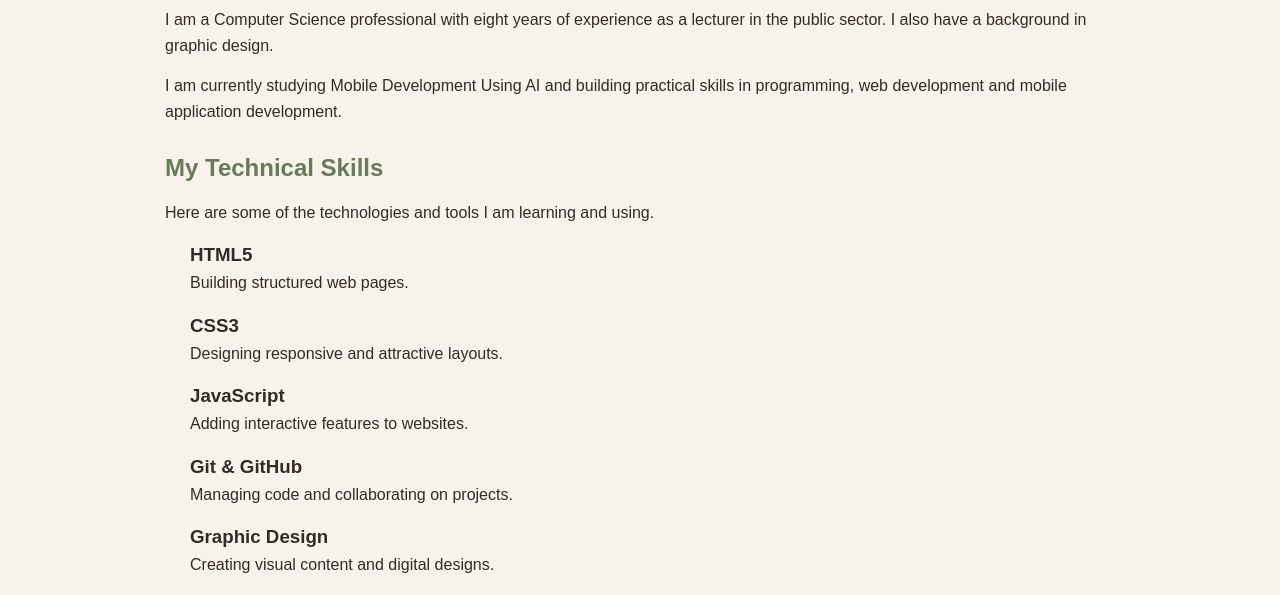
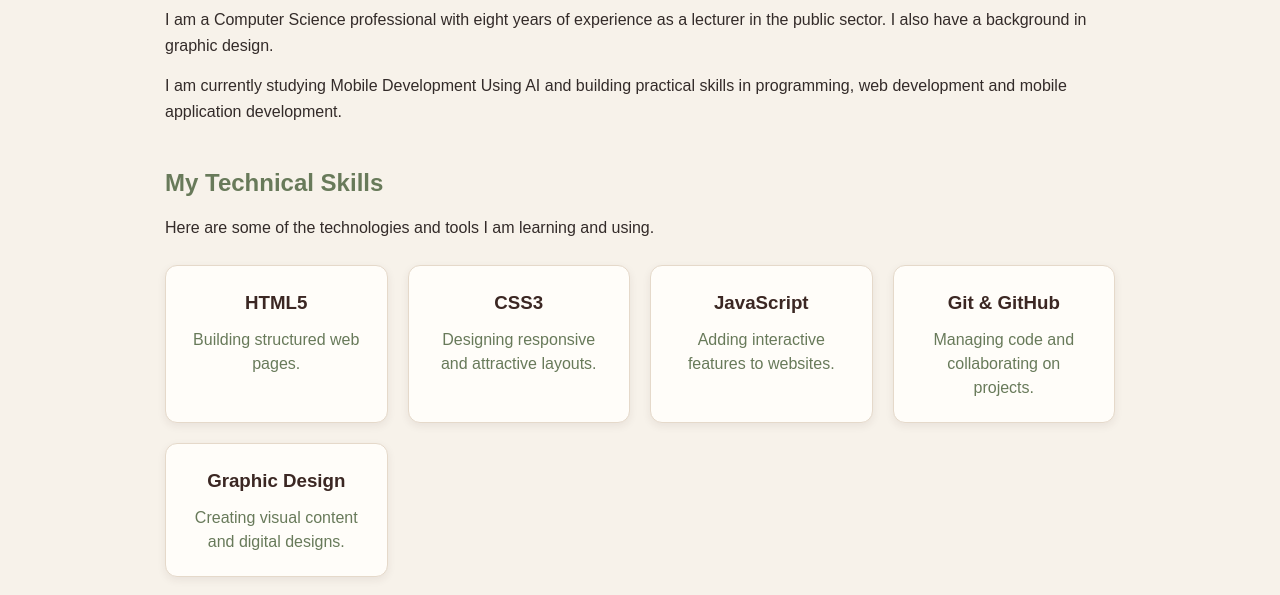
Before and after one commit to Ambreen189/VCC_2, a plain HTML site: page about.html in a window 1280 px wide. Shown: the part 205-800 px from the top of the page. Drawn offline with Linux system fonts and the light colour scheme.

Commit message:
Style interactive skills cards with hover effects

```diff
--- a/app.css
+++ b/app.css
@@ -244,3 +244,55 @@ footer {
     border-bottom: 2px solid #c89452;
     padding-bottom: 5px;
 }
+
+/* Interactive Skills Section */
+.skills-section {
+    margin-top: 40px;
+}
+
+.skills-section>p {
+    line-height: 1.6;
+    margin-bottom: 25px;
+}
+
+/* Skills Grid */
+.skills-list {
+    display: grid;
+    grid-template-columns: repeat(auto-fit, minmax(180px, 1fr));
+    gap: 20px;
+    padding: 0;
+    list-style: none;
+}
+
+/* Individual Skill Cards */
+.skill-card {
+    background-color: #fffdf9;
+    border: 1px solid #e5d9ca;
+    border-radius: 12px;
+    padding: 22px;
+    text-align: center;
+    box-shadow: 0 3px 8px rgba(59, 39, 35, 0.08);
+    transition: transform 0.3s ease, box-shadow 0.3s ease,
+        border-color 0.3s ease;
+}
+
+/* Interactive Hover Effect */
+.skill-card:hover {
+    transform: translateY(-6px);
+    box-shadow: 0 8px 18px rgba(59, 39, 35, 0.15);
+    border-color: #c89452;
+}
+
+/* Skill Card Heading */
+.skill-card h3 {
+    color: #3b2723;
+    margin-top: 0;
+    margin-bottom: 10px;
+}
+
+/* Skill Card Description */
+.skill-card p {
+    color: #687a5a;
+    line-height: 1.5;
+    margin-bottom: 0;
+}
```
